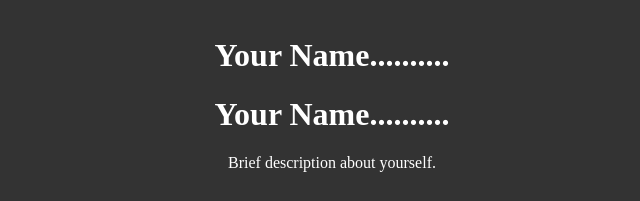
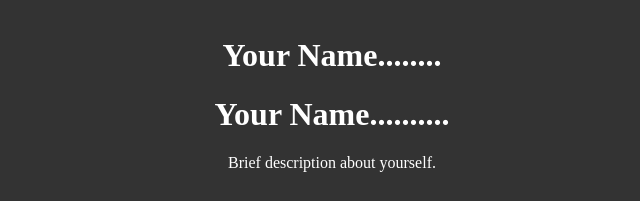
Before and after one commit to ShreehariBandrawad/DevOps_Data, a plain HTML site: page index.html in a window 1280 px wide. Shown: the top 201 px of the page, 308-948 px from the left. Drawn offline with Linux system fonts and the light colour scheme.

Commit message:
My code is updated with dots

```diff
--- a/index.html
+++ b/index.html
@@ -68,7 +68,7 @@
   </head>
   <body>
     <header>
-      <h1>Your Name..........</h1>
+      <h1>Your Name........</h1>
       <h1>Your Name..........</h1>
       <p>Brief description about yourself.</p>
     </header>
```
